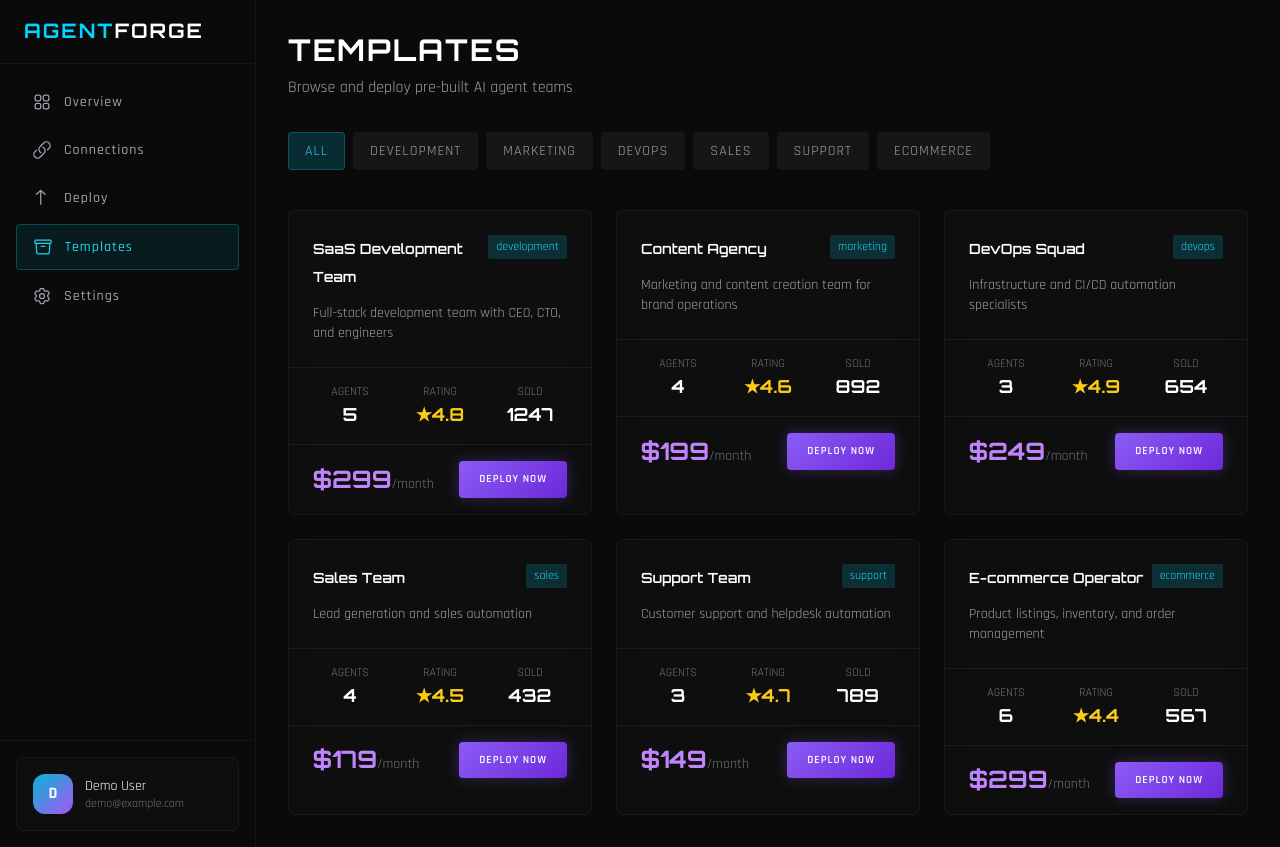
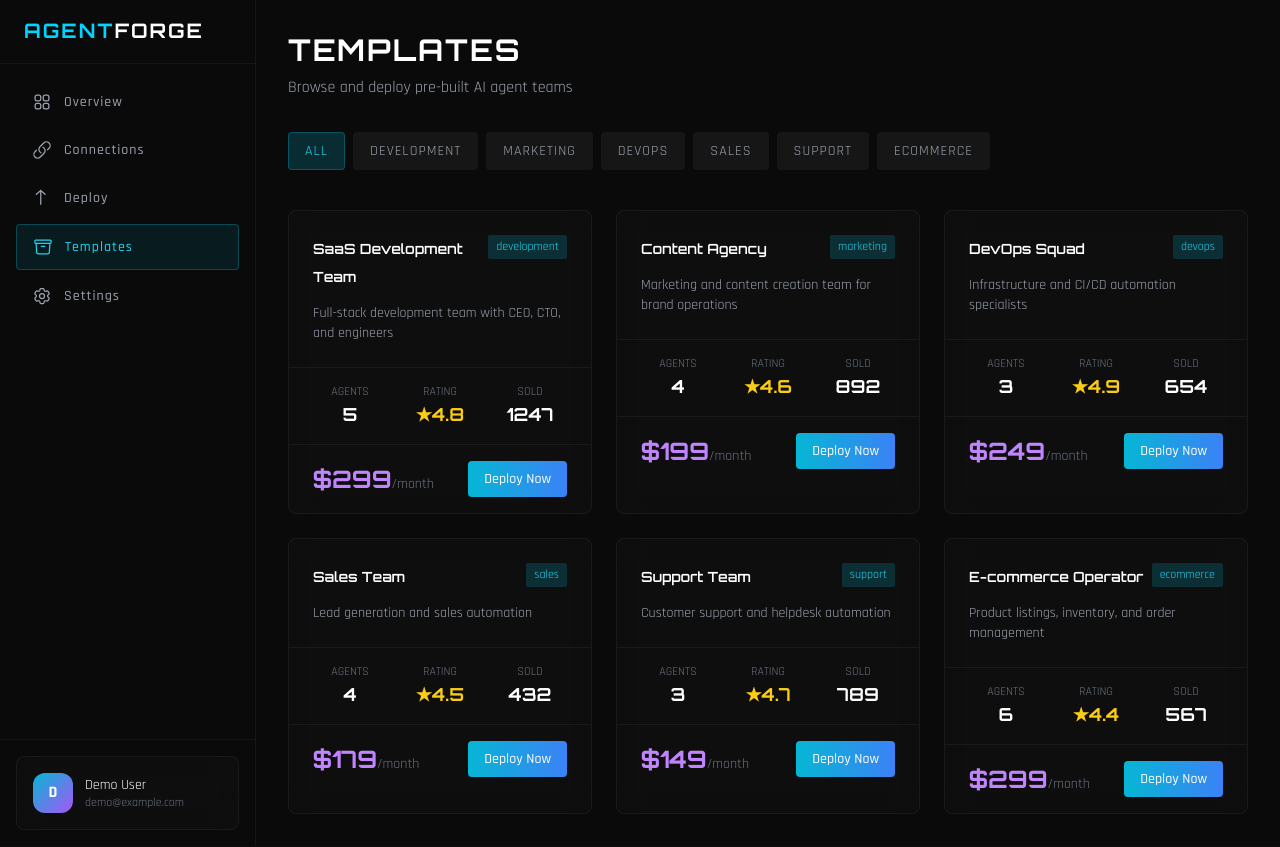
Before and after one commit to zensiuu/agent-marketplace, a Next.js app: page /dashboard/templates in a window 1280 px wide. Built offline with nearby package versions, Linux system fonts and the light colour scheme.

Commit message:
updated the README.md and fixed the UI

```diff
--- a/src/app/dashboard/templates/page.tsx
+++ b/src/app/dashboard/templates/page.tsx
@@ -124,7 +124,11 @@ export default function TemplatesPage() {
                 </span>
                 <span className="text-sm text-gray-500" style={{ fontFamily: 'Rajdhani, sans-serif' }}>/month</span>
               </div>
-              <button className="btn-deploy">
+              <button
+                onClick={() => window.location.href = '/dashboard/deploy'}
+                className="px-4 py-2 bg-gradient-to-r from-cyan-500 to-blue-500 text-white rounded-lg hover:opacity-90 font-medium text-sm"
+                style={{ fontFamily: 'Rajdhani, sans-serif' }}
+              >
                 Deploy Now
               </button>
             </div>
```
Also changed, not shown: 1 other file (tests, documents, lock files or other folders).
